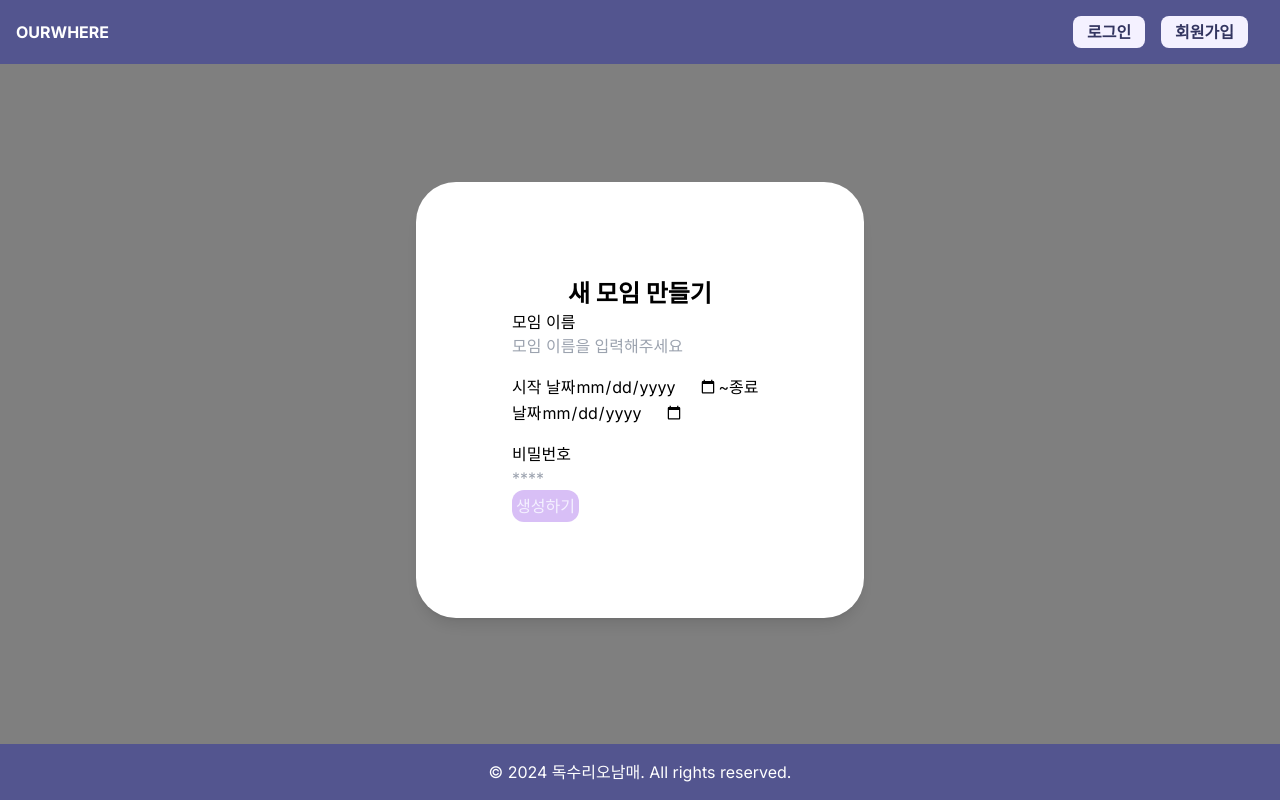
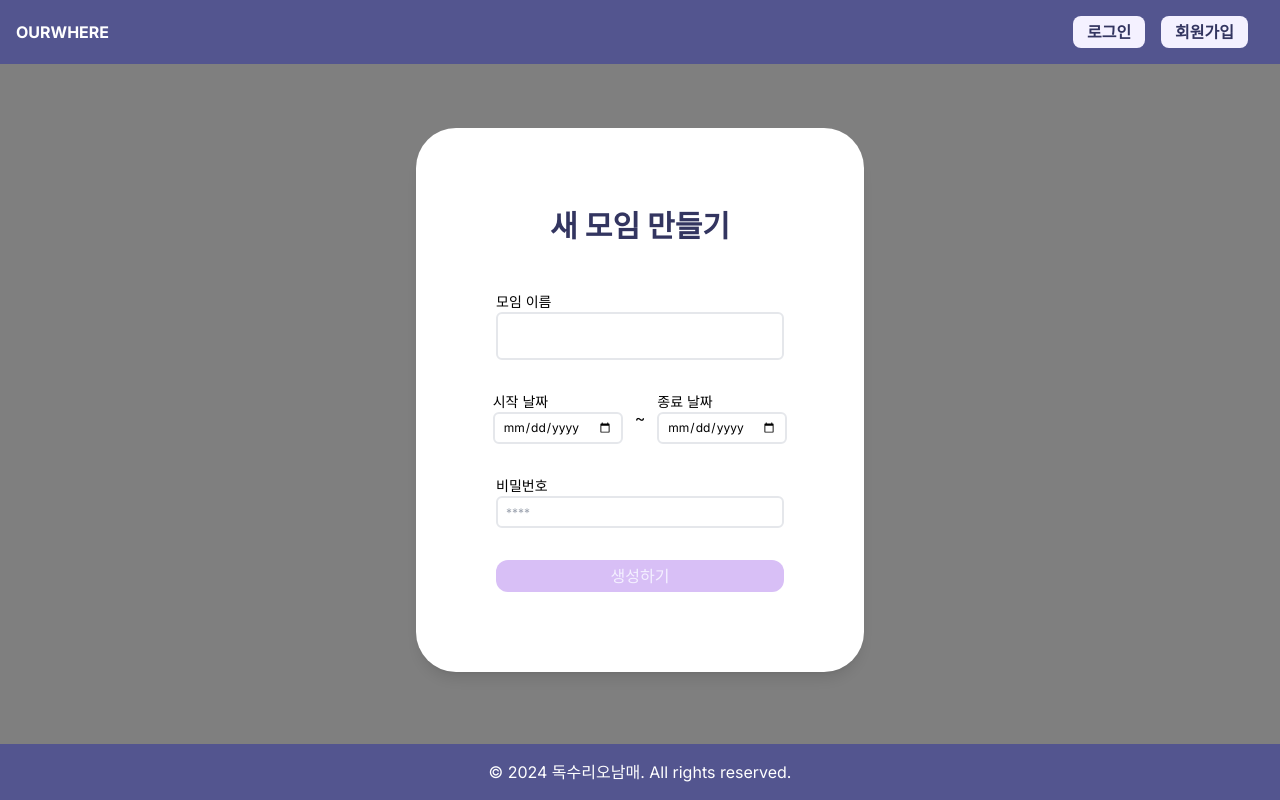
Before and after one commit to 0dytpq0/ourwhere, a Next.js app: page / in a window 1280 px wide. Both pictures are taken after a click on the button "새 모임 생성하기!". Built offline with nearby package versions, Linux system fonts and the light colour scheme.

Commit message:
style : MeetingForm css 수정

```diff
--- a/package.json
+++ b/package.json
@@ -19,6 +19,7 @@
     "react-dom": "^18",
     "react-icons": "^5.2.1",
     "react-kakao-maps-sdk": "^1.1.27",
+    "shadcn": "^1.0.0",
     "sweetalert2": "^11.12.2",
     "zustand": "^4.5.4"
   },
--- /dev/null
+++ b/src/app/(provider)/(root)/meeting/layout.tsx
@@ -0,0 +1,16 @@
+import KakaoShareScript from '@/lib/utils/KakaoShareScript';
+
+declare global {
+  interface Window {
+    Kakao: any;
+  }
+}
+
+export default function RootLayout({ children }: { children: React.ReactNode }) {
+  return (
+    <html>
+      <body>{children}</body>
+      <KakaoShareScript />
+    </html>
+  );
+}
--- a/src/components/molecules/MeetingForm.tsx
+++ b/src/components/molecules/MeetingForm.tsx
@@ -33,21 +33,60 @@ const MeetingForm = () => {
   };
 
   return (
-    <form onSubmit={onCreateMeeting}>
-      <div className="flex flex-col space-y-4 ">
-        <p>
-          모임 이름
-          <input type="text" placeholder="모임 이름을 입력해주세요" onChange={handleMeetingName} value={meetingName} />
-        </p>
-        <p>
-          <label>시작 날짜</label>
-          <input type="date" onChange={handleMeetingStartDate} value={meetingStartDate} />~<label>종료 날짜</label>
-          <input type="date" onChange={handleMeetingEndDate} value={meetingEndDate} />
-        </p>
-        <p>
-          비밀번호
-          <input type="password" placeholder="****" onChange={handleMeetingPassword} value={meetingPassword} />
-        </p>
+    <form onSubmit={onCreateMeeting} className="flex flex-col gap-[2rem] justify-center">
+      <div className="flex flex-col gap-[2rem]">
+        <div className="flex flex-col">
+          <label htmlFor="meetingName" className="text-sm">
+            모임 이름
+          </label>
+          <input
+            type="text"
+            id="meetingName"
+            onChange={handleMeetingName}
+            value={meetingName}
+            className="border-2 rounded-md h-12 text-xl px-4"
+          />
+        </div>
+        <div className="flex flex-row items-center justify-center ">
+          <div className="flex flex-col">
+            <label htmlFor="meetingStartDate" className="text-sm flex flex-col w-fit">
+              시작 날짜
+            </label>
+            <input
+              type="date"
+              id="meetingStartDate"
+              onChange={handleMeetingStartDate}
+              value={meetingStartDate}
+              className=" border-2 rounded-md h-8 text-xs px-2"
+            />
+          </div>
+          <div className="text-center m-3"> ~ </div>
+          <div className="flex flex-col">
+            <label htmlFor="meetingEndDate" className="text-sm flex flex-col">
+              종료 날짜
+            </label>
+            <input
+              type="date"
+              id="meetingEndDate"
+              onChange={handleMeetingEndDate}
+              value={meetingEndDate}
+              className="border-2 rounded-md h-8 text-xs px-2"
+            />
+          </div>
+        </div>
+        <div className="flex flex-col">
+          <label htmlFor="meetingPassword" className="text-sm">
+            비밀번호
+          </label>
+
+          <input
+            type="password"
+            placeholder="****"
+            onChange={handleMeetingPassword}
+            value={meetingPassword}
+            className="border-2 rounded-md h-8 text-xs px-2"
+          />
+        </div>
       </div>
       <button type="submit" className="bg-button-color text-loginpage-color p-1 rounded-xl">
         생성하기
--- a/src/components/template/MeetingModal.tsx
+++ b/src/components/template/MeetingModal.tsx
@@ -1,34 +1,12 @@
 import React from 'react';
-// import { InputField } from '../atoms/InputField';
 import MeetingForm from '../molecules/MeetingForm';
 
 const MeetingModal = () => {
-  // const modal = useModalStore((state) => state.modal);
-  // const toggleModal = useModalStore((state) => state.toggleModal);
-  // const router = useRouter();
-
-  // console.log('modal', modal);
-
-  // const handleCreateMeeting = () => {
-  //   router.push('/meeting');
-  //   toggleModal();
-  // };
-
   return (
     <div className="fixed inset-0 bg-black bg-opacity-50 flex items-center justify-center">
-      <div className="bg-white p-24 rounded-[2.5rem] shadow-lg w-[28rem] ">
-        <h2 className="mx-auto w-fit text-2xl font-bold">새 모임 만들기</h2>
+      <div className="bg-white p-20 rounded-[2.5rem] shadow-lg w-[28rem] ">
+        <h2 className="mx-auto mb-[3rem] w-fit text-3xl font-bold text-font-color">새 모임 만들기</h2>
         <MeetingForm />
-        {/* <div className="flex flex-col space-y-4 ">
-          <InputField label="모임 이름" type="text" placeholder="모임 이름을 입력해주세요" />
-          <label>시작 날짜</label>
-          <input type="date" />~<label>종료 날짜</label>
-          <input type="date" />
-          <InputField label="비밀번호" type="password" placeholder="****" />
-        </div> */}
-        {/* <button className="bg-button-color text-loginpage-color p-1 rounded-xl" onClick={handleCreateMeeting}>
-          생성하기
-        </button> */}
       </div>
     </div>
   );
```
Also changed, not shown: 1 other file (tests, documents, lock files or other folders).
